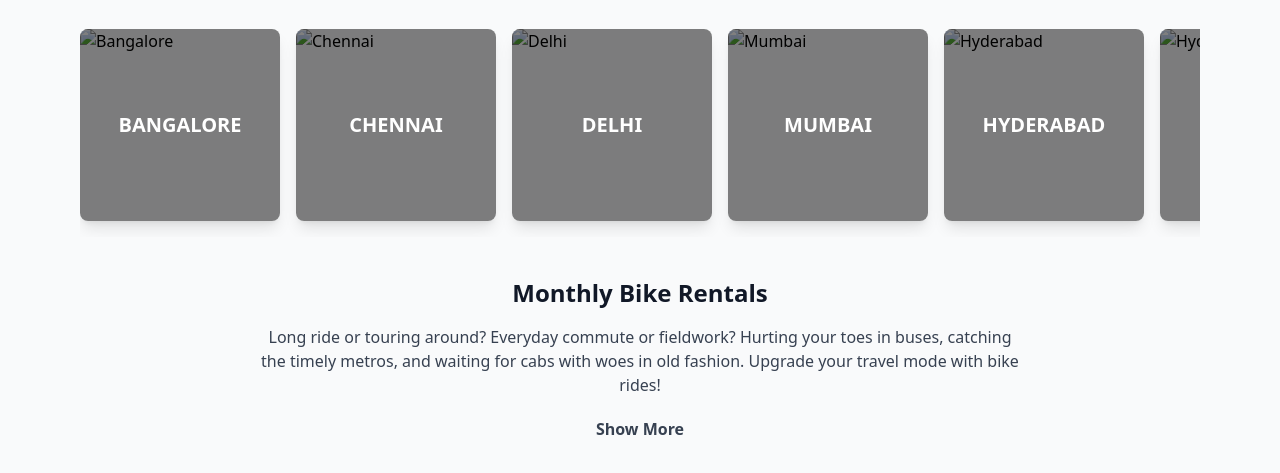
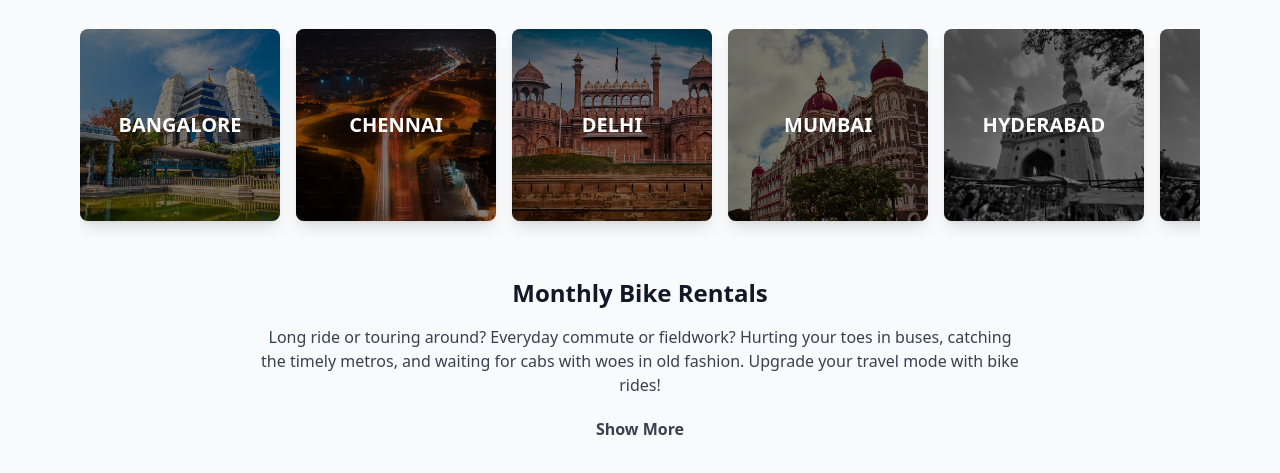
Before and after one commit to shweta-sawant11/demo, a plain HTML site: page index.html in a window 1280 px wide. Shown: the part 111-584 px from the top of the page. Drawn offline with nearby package versions, Linux system fonts and the light colour scheme.

Commit message:
Update index.html

```diff
--- a/index.html
+++ b/index.html
@@ -66,37 +66,37 @@ scrollContainer.addEventListener("wheel", (evt) => {
         <!-- Cities Section -->
             <div class=" main flex space-x-4 pb-4 hide-scroll-bar">
             <div class="relative min-w-[200px] overflow-hidden rounded-lg shadow-lg flex">
-                <img class="w-full h-48 object-cover" src="./iimages/img1.jfif" alt="Bangalore">
+                <img class="w-full h-48 object-cover" src="./images/img1.jfif" alt="Bangalore">
                 <div class="absolute inset-0 bg-black bg-opacity-50 flex items-center justify-center">
                     <span class="text-white text-xl font-bold">BANGALORE</span>
                 </div>
             </div>
             <div class="relative min-w-[200px] overflow-hidden rounded-lg shadow-lg flex">
-                <img class="w-full h-48 object-cover" src="./iimages/img2.jfif" alt="Chennai">
+                <img class="w-full h-48 object-cover" src="./images/img2.jfif" alt="Chennai">
                 <div class="absolute inset-0 bg-black bg-opacity-50 flex items-center justify-center">
                     <span class="text-white text-xl font-bold">CHENNAI</span>
                 </div>
             </div>
             <div class="relative min-w-[200px] overflow-hidden rounded-lg shadow-lg flex">
-                <img class="w-full h-48 object-cover" src="./iimages/img3.jfif" alt="Delhi">
+                <img class="w-full h-48 object-cover" src="./images/img3.jfif" alt="Delhi">
                 <div class="absolute inset-0 bg-black bg-opacity-50 flex items-center justify-center">
                     <span class="text-white text-xl font-bold">DELHI</span>
                 </div>
             </div>
             <div class="relative min-w-[200px] overflow-hidden rounded-lg shadow-lg flex">
-                <img class="w-full h-48 object-cover" src="./iimages/img4.jfif" alt="Mumbai">
+                <img class="w-full h-48 object-cover" src="./images/img4.jfif" alt="Mumbai">
                 <div class="absolute inset-0 bg-black bg-opacity-50 flex items-center justify-center">
                     <span class="text-white text-xl font-bold">MUMBAI</span>
                 </div>
             </div>
             <div class="relative min-w-[200px] overflow-hidden rounded-lg shadow-lg flex">
-                <img class="w-full h-48 object-cover" src="./iimages/img5.jfif" alt="Hyderabad">
+                <img class="w-full h-48 object-cover" src="./images/img5.jfif" alt="Hyderabad">
                 <div class="absolute inset-0 bg-black bg-opacity-50 flex items-center justify-center">
                     <span class="text-white text-xl font-bold">HYDERABAD</span>
                 </div>
             </div>
             <div class="relative min-w-[200px] overflow-hidden rounded-lg shadow-lg flex">
-                <img class="w-full h-48 object-cover" src="./iimages/img5.jfif" alt="Hyderabad">
+                <img class="w-full h-48 object-cover" src="./images/img5.jfif" alt="Hyderabad">
                 <div class="absolute inset-0 bg-black bg-opacity-50 flex items-center justify-center">
                     <span class="text-white text-xl font-bold">HYDERABAD</span>
                 </div>
```
